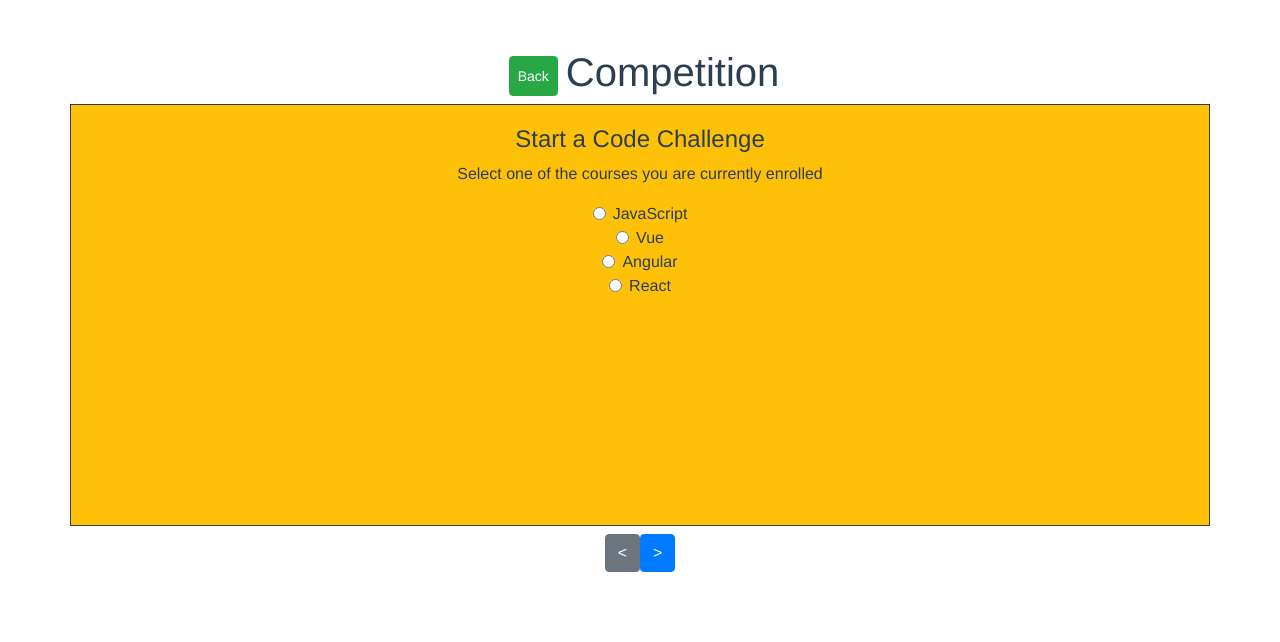
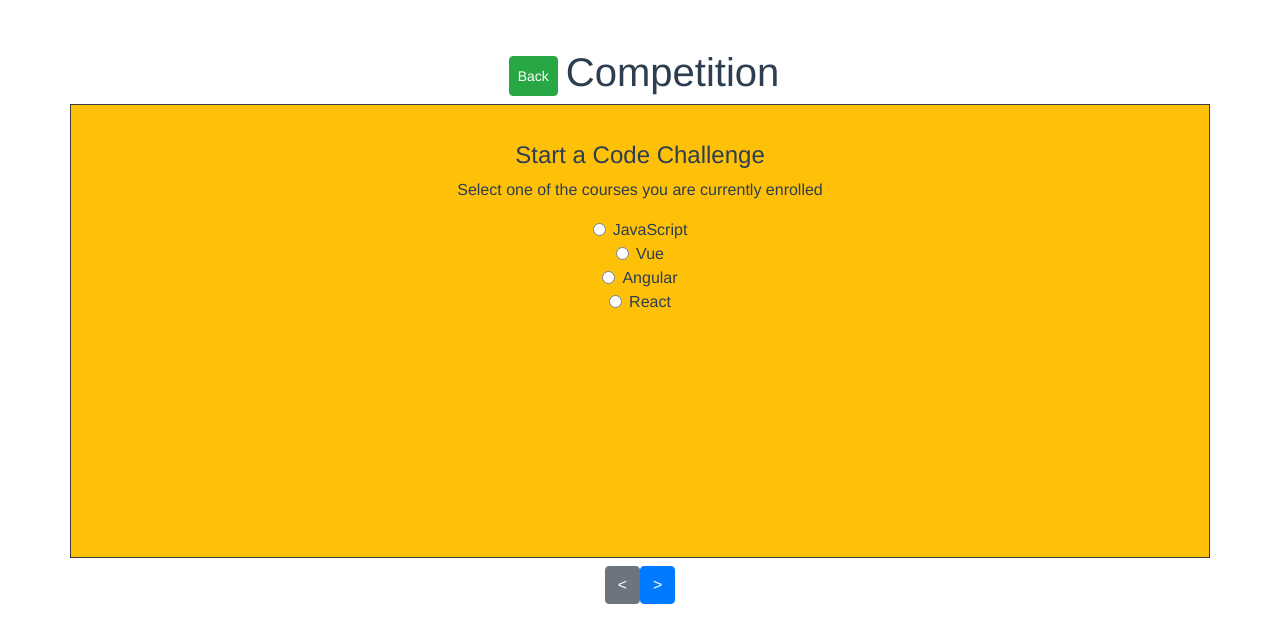
Before and after one commit to pedronieto84/vue-elearning-itAcademy, a Vue app: page /competition in a window 1280 px wide. Shown: the top 642 px of the page. Built offline with nearby package versions, Linux system fonts and the light colour scheme; what @highlightjs/vue-plugin, vue-snip would draw is missing.

Commit message:
padding a competition

```diff
--- a/src/views/competition.vue
+++ b/src/views/competition.vue
@@ -4,7 +4,7 @@
             <button class="btn btn-sm btn-success rounded m-2" @click="this.$router.go(-1)">Back</button>
             <h1>Competition</h1>
         </div>
-        <div class="carousel-inner border border-dark bg-warning container">
+        <div class="carousel-inner border border-dark bg-warning container p-3">
             <div class="carousel-item active">
                 <SelectCourse :coursesId="courses" @selectedCourse="setCourse($event)" />
             </div>
```
